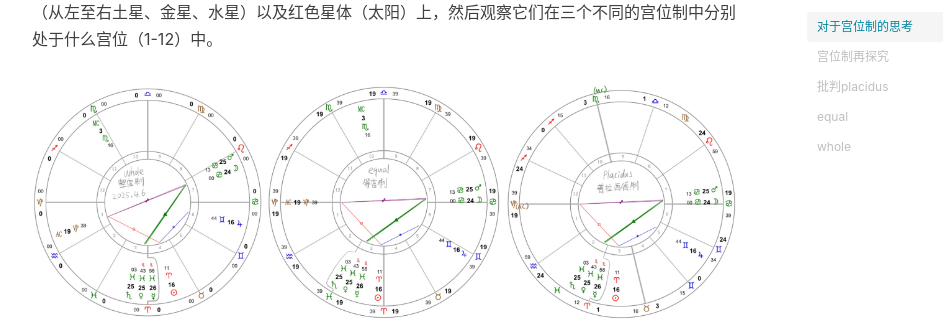
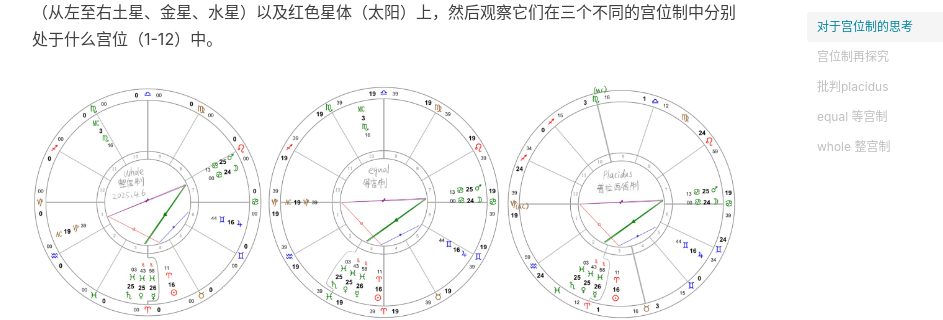
Before and after one commit to ovoskyo/ovoskyo.github.io, a Jekyll site: the page built from _posts/2025-04-03-宫位制.markdown, in a window 1280 px wide and 900 px high, scrolled down 530 px. Shown: the part 151-471 px from the top of the window, without its empty margins (233-1176 px from the left). Built offline with Jekyll 4.4.1, drawn with Linux system fonts in a browser that asks for light colours; nearby versions of some CDN libraries; comment, search, counter and statistics services are not loaded; some of the changed text lies outside the part shown.

Commit message:
Update 2025-04-03-宫位制.markdown

```diff
--- a/_posts/2025-04-03-宫位制.markdown
+++ b/_posts/2025-04-03-宫位制.markdown
@@ -48,13 +48,13 @@ tags:
 
 从很多方面进行考虑，这类结合了「时间」的宫位制度，都**是一套具有着大量的漏洞、并不广泛适用的宫位制度**。
 
-##### equal
+##### equal 等宫制
 
 whole与equal唯一的不同就是是否纳入度数作为宫位的考量，whole宫位制的原理是，你上升是什么星座，那么整个宫位便完整地与那个星座的能量直接对应，随后再一一往下排列；而equal则会将上升到度数作为宫头的度数，因此同一个宫位中一般同时含有宫头星座以及下一个星座的能量，从某种意义上，equal宫位的后半部分都处于过渡区间，而会引起宫位纠纷的区域就是在这个过渡区间内，不过，从过渡区间的角度看待其，已然易于认知多了。
 
 身处过渡区间的星体，虽然还身处上一个宫位中，但是其掌管星，其能量表达属性，已与下一个宫位的掌管星与宫头一致。再思量这个开启过渡的度数的来源，其来源于我们的上升点度数，也就是我们出生时候的视点的所处于的星座的度数，这意味着，这两种宫位制的不同在于，一者是以星座为刻度划分12部份，另一者是以度数为刻度划分12部分，而我的重点在于，既然你在划分的时候所使用的衡量标准已经使用了如此高精度的度量衡，那么在整个星盘的排布上就不该以星座作为区分，而应该以更为细致的切分作为划分，以保证度量的尺度的一致。所以equal的问题其实并不容易看出来，因为它是在度量的尺度的拉伸长度的不一致上，你难以解读或者明晰。
 
-##### whole
+##### whole 整宫制
 
 whole在尺度以及结构上的统一是最为舒适的，它的脉络是如此清晰，以至不必被杂乱的、因为刻度不均从而主次错乱的信息给干扰，你看到它你就能明白，上升的星座作为你的宫位起点，你以这种能量的视野角度出发，作为看见世界的观测点（也就是上升），并且在整个生命节奏中，我们势必会按着一定的能量流动顺序经验我们的生命各个板块，这就叫万物自有其节律与规律，就如同我们卦的一爻接着一爻往后变动一样，不同的就只是起始的那一个卦而已，我们不需要考虑因为把某个爻位拆成两半却未曾给这个半爻命名从而导致的刻度不均从而导致的主次信息在信息量上的错乱。
 
```
